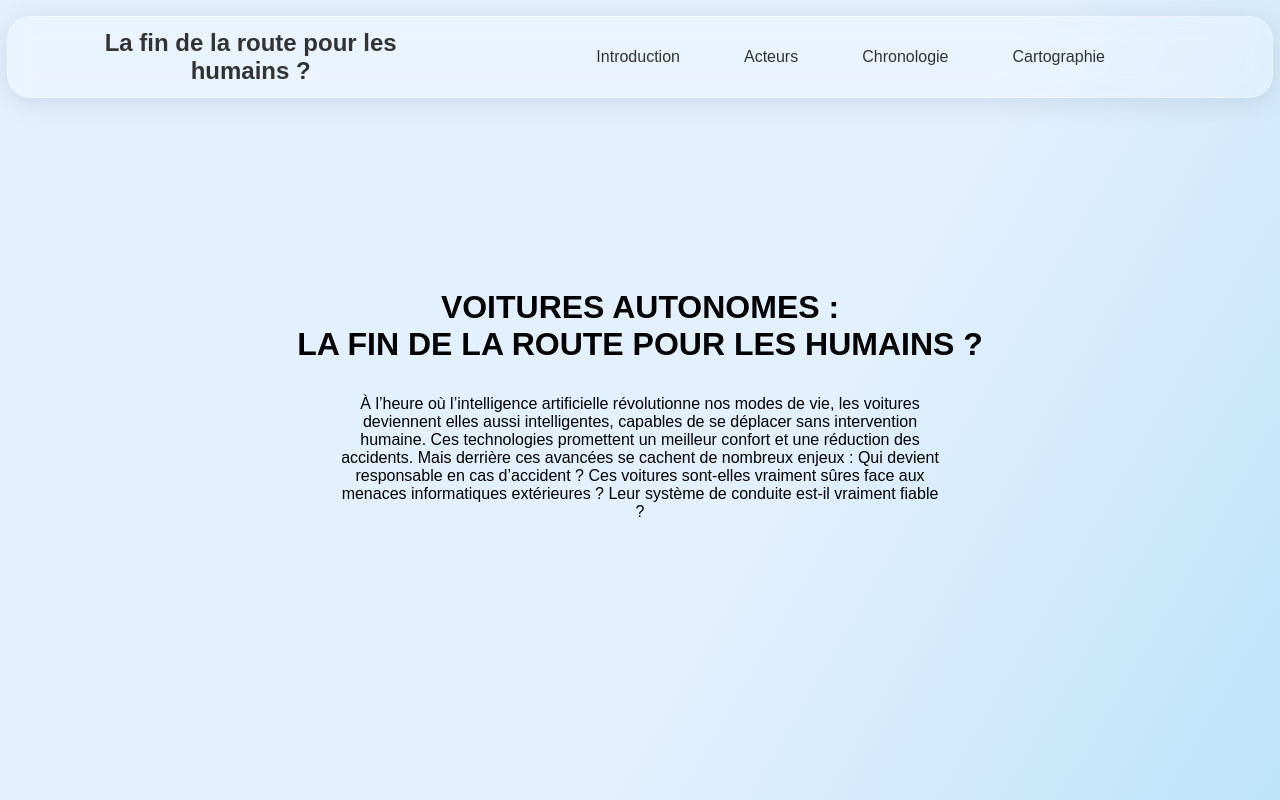
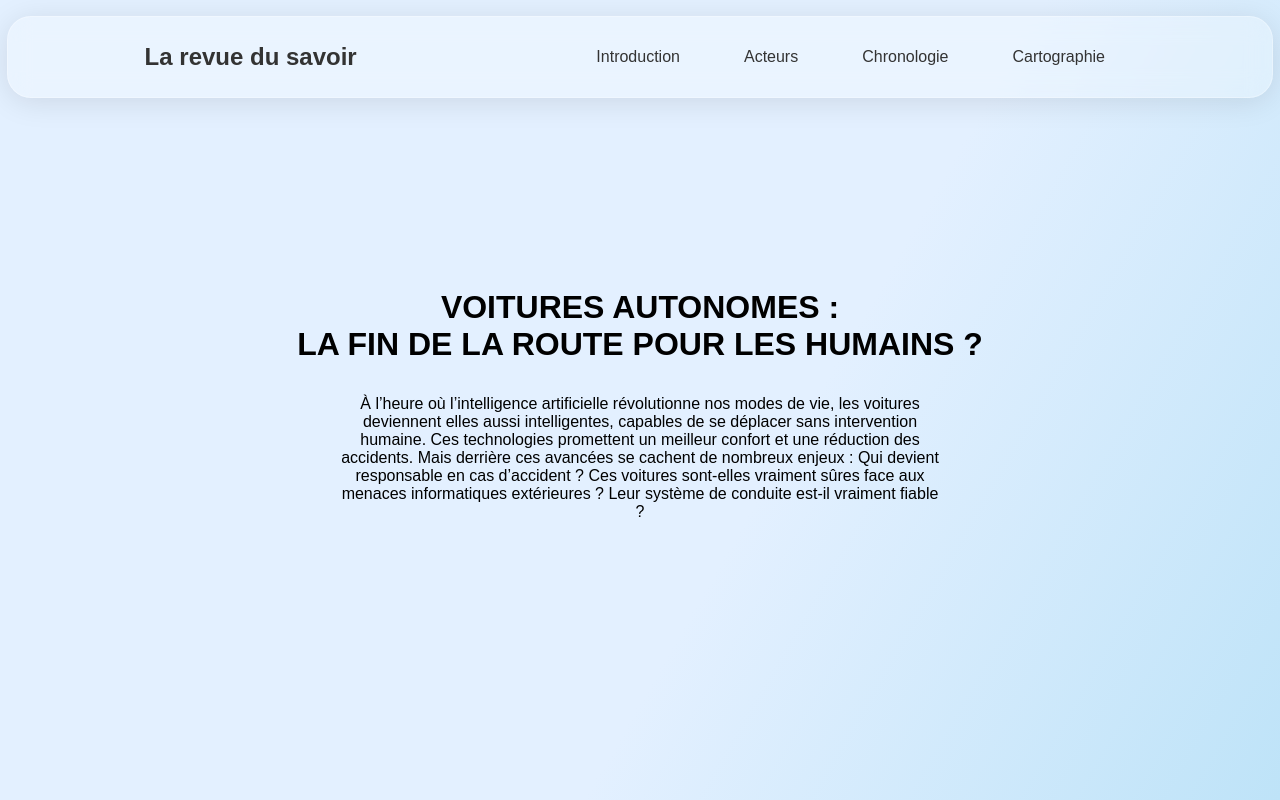
Before and after one commit to ilo80/msh-av-controversy, a React (Vite) app: page / in a window 1280 px wide. Shown: the top 800 px of the page. Built offline with nearby package versions, Linux system fonts and the light colour scheme.

Commit message:
chlore(navbar): change navbar title

```diff
--- a/src/components/Navbar.tsx
+++ b/src/components/Navbar.tsx
@@ -2,7 +2,7 @@
 function Navbar() {
   return (
     <nav id="navbar" className="navbar">
-      <h1 className="navbar-title">La fin de la route pour les humains ?</h1>
+      <h1 className="navbar-title">La revue du savoir</h1>
         <ul className="navbar-links">
             <li><a href="#introduction-container">Introduction</a></li>
             <li><a href="#actor-section">Acteurs</a></li>
```
